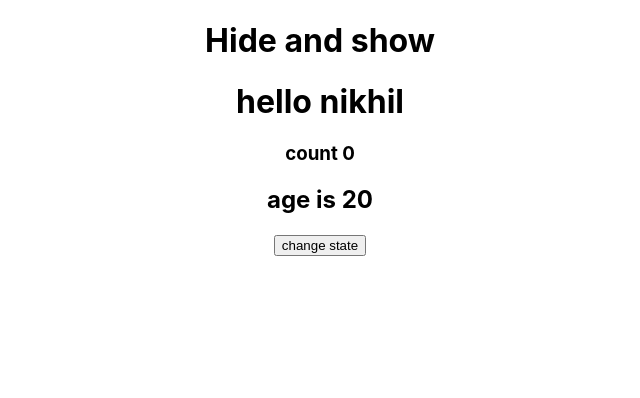
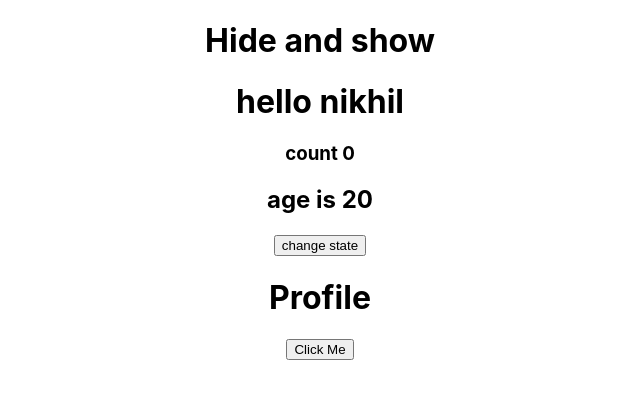
Before and after one commit to nikhilborge/react_js_study, a React (Create React App) app: page / in a window 1280 px wide. Shown: the top 398 px of the page, without its empty margins (320-960 px from the left). Built offline with nearby package versions, Linux system fonts and the light colour scheme.

Commit message:
onclick events in class based

```diff
--- a/src/App.js
+++ b/src/App.js
@@ -1,9 +1,11 @@
 import "./App.css";
+import Profile2 from "./Components/Profile2";
 import Profile from "./Profile";
 function App() {
   return (
     <div className="App">
       <Profile/>
+      <Profile2/>
     </div>
   );
 }
--- /dev/null
+++ b/src/Components/Profile2.js
@@ -0,0 +1,15 @@
+import React from "react";
+export default class Profile2 extends React.Component
+{
+    testFun(){
+        alert("clicked");
+    }
+   render(){
+    return(
+        <div>
+            <h1>Profile</h1>
+            <button onClick={()=>{this.testFun()}}>Click Me</button>
+        </div>
+    )
+   }
+}
```
